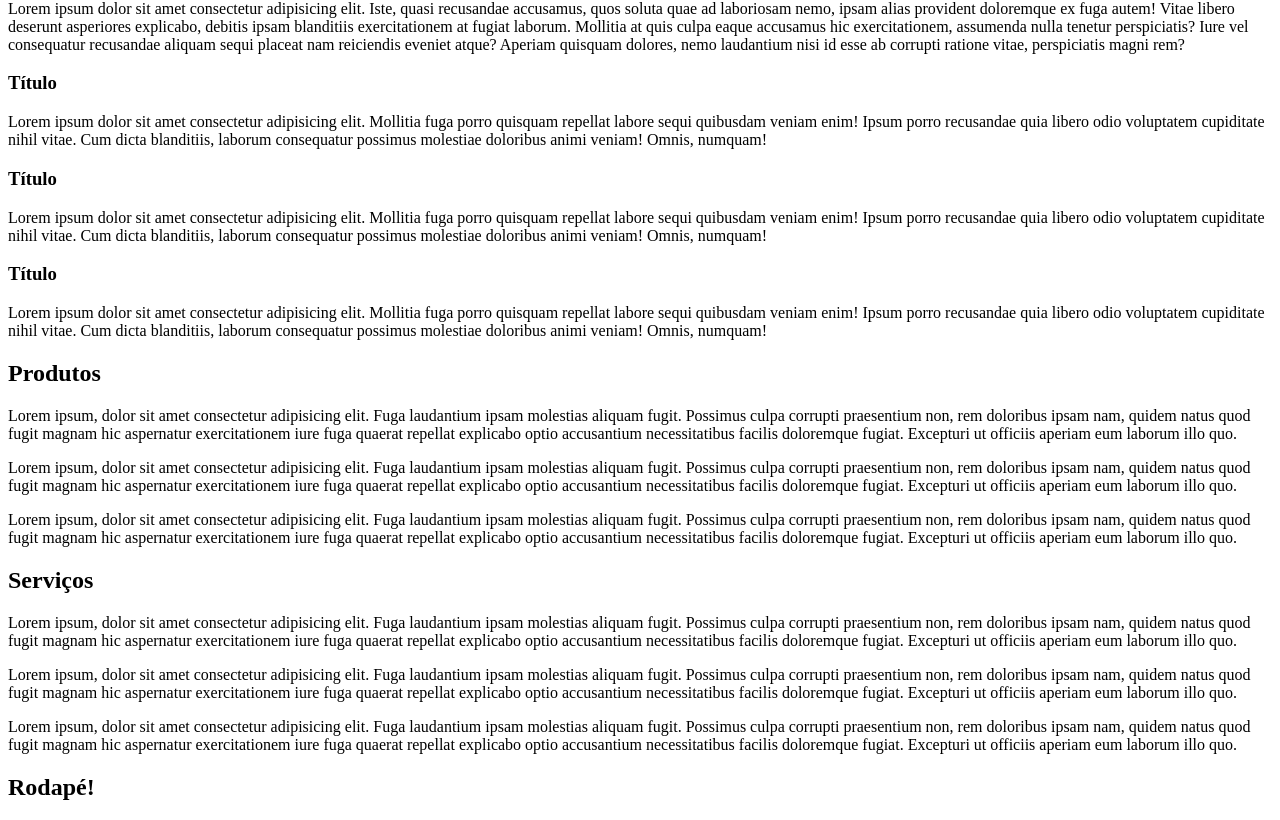
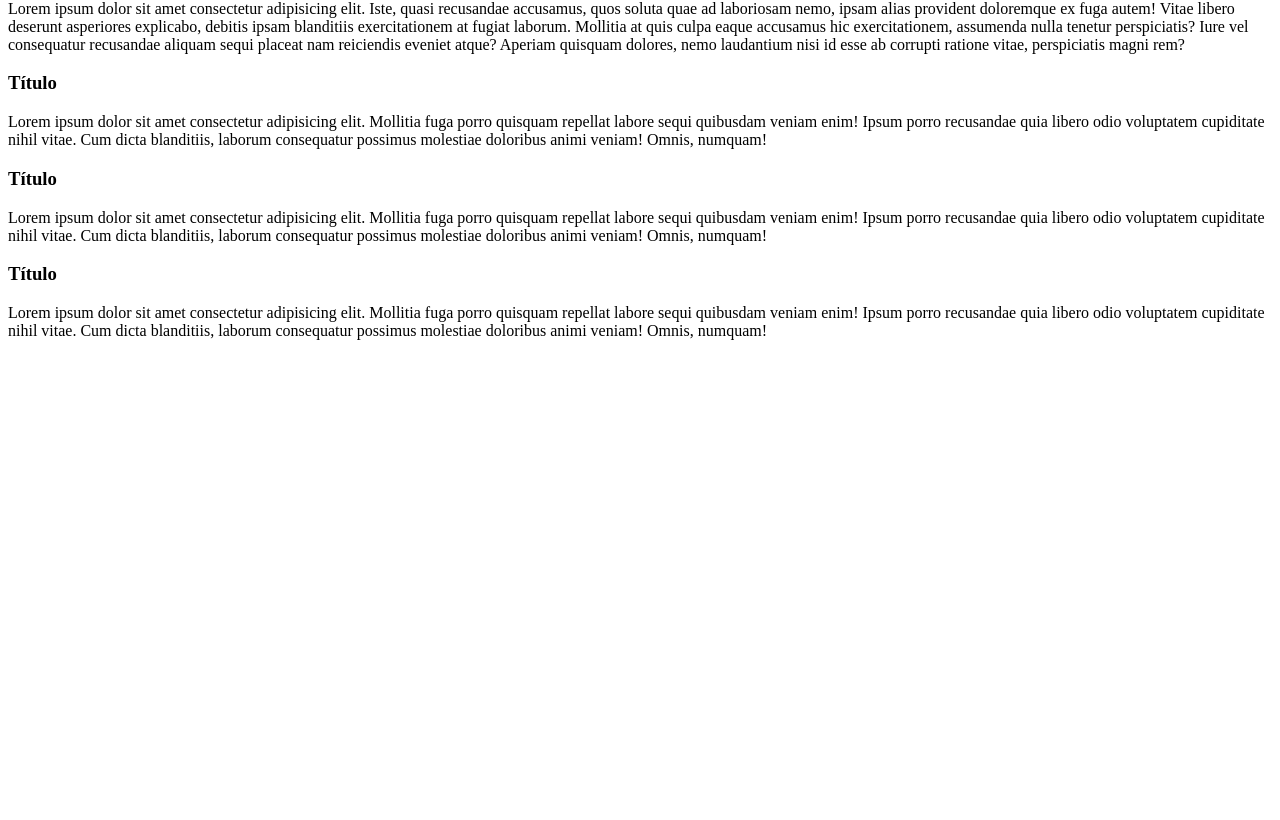
Before and after one commit to LucasMendesz/meu-app, a React (Create React App) app: page / in a window 1280 px wide. Shown: the part 165-985 px from the top of the page. After the commit the page ends 800 px from the top, so only its background shows below. Built offline with nearby package versions, Linux system fonts and the light colour scheme.

Commit message:
BrowserRouter, Swith, Route

```diff
--- a/src/App.jsx
+++ b/src/App.jsx
@@ -1,3 +1,4 @@
+import { BrowserRouter, Route, Switch } from "react-router-dom";
 import Cabecalho from "./Components/layout/Cabecalho";
 import Home from "./pages/Home";
 import Produtos from "./pages/Produtos";
@@ -6,15 +7,27 @@
 const App = () => {
   return (
     <>
-      <Cabecalho />
+      <BrowserRouter>
+        <Cabecalho />
 
-      <Home />
+        <Switch>
+          <Route exact path="/">
+            <Home />
+          </Route>
 
-      <Produtos />
+          <Route exact path="/produtos">
+            <Produtos />
+          </Route>
 
-      <Servicos />
+          <Route exact path="/servicos">
+            <Servicos />
+          </Route>
 
-      <Rodape />
+          <Route>
+            <Rodape />
+          </Route>
+        </Switch>
+      </BrowserRouter>
     </>
   );
 };
```
